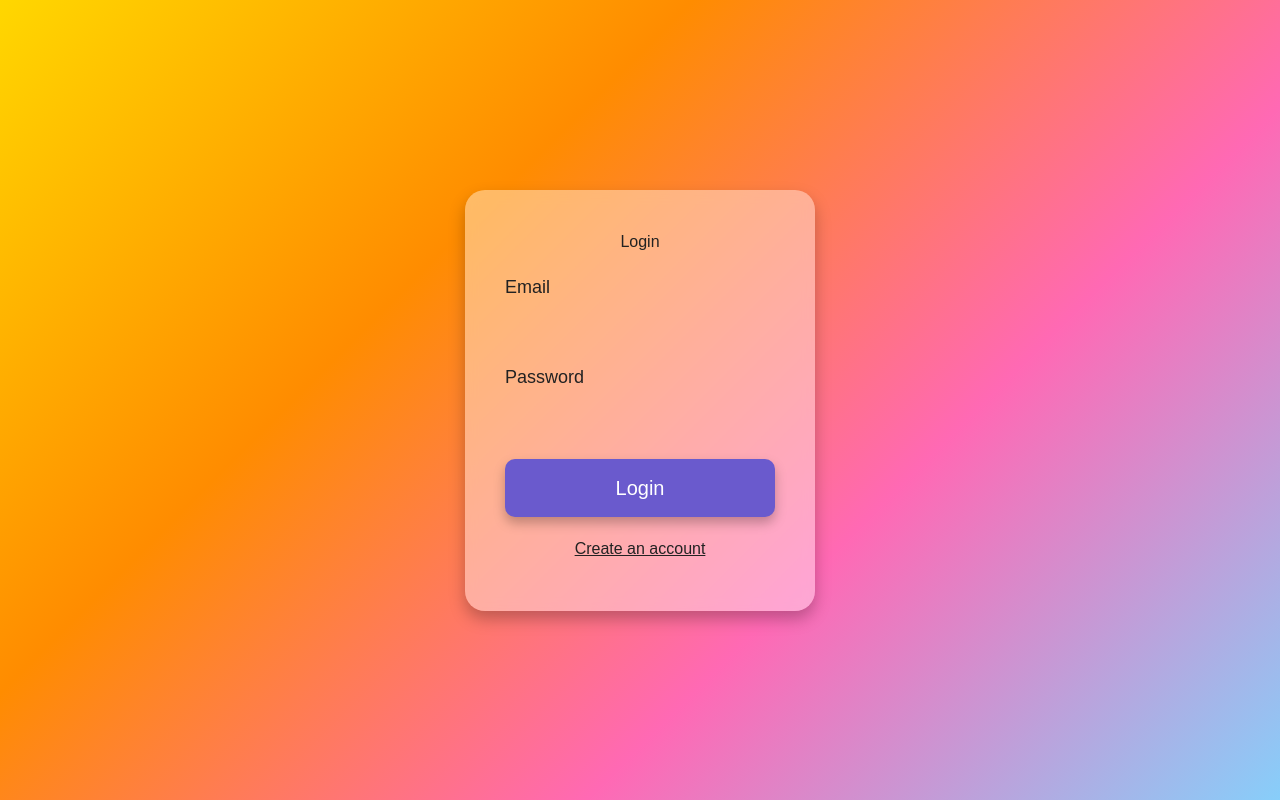
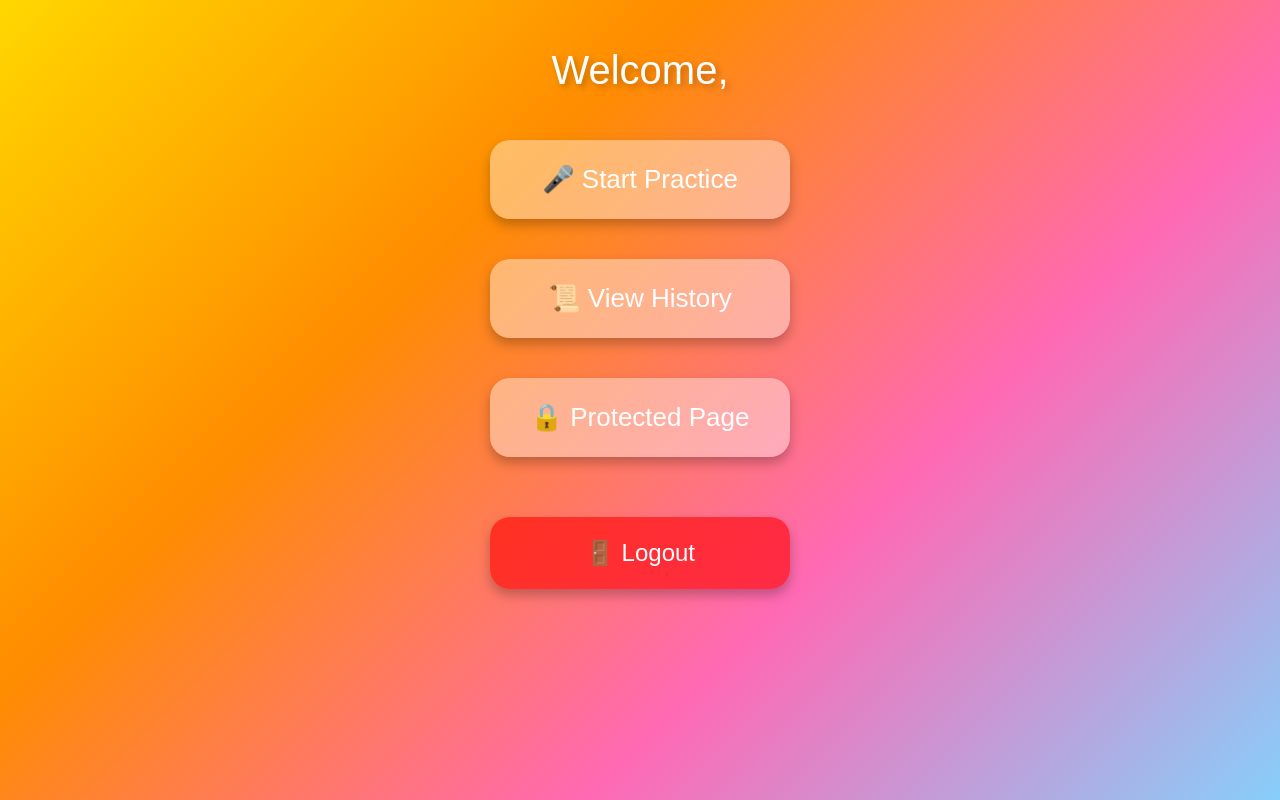
Before and after one commit to Saron-web/speech-practice-helper, a Next.js app: page /dashboard in a window 1280 px wide. Built offline with nearby package versions, Linux system fonts and the light colour scheme; no server answers.

Commit message:
dashboard

```diff
--- a/app/dashboard/page.tsx
+++ b/app/dashboard/page.tsx
@@ -1,124 +1,111 @@
 "use client";
 
-import { useState } from "react";
+import { useAuth } from "../context/AuthContext";
 import { useRouter } from "next/navigation";
-import { useAuth } from "../context/AuthContext"; // adjust path if needed
 
-export default function LoginPage() {
+export default function DashboardPage() {
+  const { user, logout } = useAuth();
   const router = useRouter();
-  const { login } = useAuth(); // use AuthContext login
 
-  const [email, setEmail] = useState("");
-  const [password, setPassword] = useState("");
-  const [error, setError] = useState("");
-
-  const handleLogin = async (e: React.FormEvent<HTMLFormElement>) => {
-    e.preventDefault();
-    setError("");
-
-    try {
-      await login(email, password); // REAL Firebase login through AuthContext
-      router.push("/dashboard");
-    } catch (err: any) {
-      setError(err.message);
-    }
+  const handleLogout = async () => {
+    await logout();
+    router.push("/login");
   };
 
   return (
     <div
       style={{
         minHeight: "100vh",
+        padding: 40,
         display: "flex",
-        justifyContent: "center",
+        flexDirection: "column",
         alignItems: "center",
+        gap: 40,
         background: "linear-gradient(135deg, #FFD700, #FF8C00, #FF69B4, #87CEFA)"
       }}
     >
-      <form
-        onSubmit={handleLogin}
+      <h1
         style={{
-          background: "rgba(255,255,255,0.4)",
-          padding: 40,
-          borderRadius: 20,
-          width: 350,
-          boxShadow: "0 8px 16px rgba(0,0,0,0.25)",
-          backdropFilter: "blur(6px)"
+          fontSize: 40,
+          color: "white",
+          textShadow: "3px 3px 6px rgba(0,0,0,0.25)"
         }}
       >
-        <h2 style={{ textAlign: "center", color: "#222", marginBottom: 20 }}>
-          Login
-        </h2>
+        Welcome, {user?.email}
+      </h1>
 
-        <label style={{ color: "#222", fontSize: 18 }}>Email</label>
-        <input
-          type="email"
-          required
-          value={email}
-          onChange={(e) => setEmail(e.target.value)}
+      {/* Practice Button */}
+      <a
+        href="/practice"
         style={{
-            width: "100%",
-            padding: 12,
-            borderRadius: 10,
-            border: "none",
-            marginBottom: 15
+          width: 300,
+          padding: 20,
+          textAlign: "center",
+          background: "rgba(255,255,255,0.4)",
+          borderRadius: 20,
+          color: "white",
+          fontSize: 26,
+          textDecoration: "none",
+          boxShadow: "0 6px 12px rgba(0,0,0,0.25)"
         }}
-        />
+      >
+        🎤 Start Practice
+      </a>
 
-        <label style={{ color: "#222", fontSize: 18 }}>Password</label>
-        <input
-          type="password"
-          required
-          value={password}
-          onChange={(e) => setPassword(e.target.value)}
+      {/* History Button */}
+      <a
+        href="/history"
         style={{
-            width: "100%",
-            padding: 12,
-            borderRadius: 10,
-            border: "none",
-            marginBottom: 20
+          width: 300,
+          padding: 20,
+          textAlign: "center",
+          background: "rgba(255,255,255,0.4)",
+          borderRadius: 20,
+          color: "white",
+          fontSize: 26,
+          textDecoration: "none",
+          boxShadow: "0 6px 12px rgba(0,0,0,0.25)"
         }}
-        />
+      >
+        📜 View History
+      </a>
 
-        {error && (
-          <p style={{ color: "red", marginBottom: 10, fontSize: 14 }}>{error}</p>
-        )}
+      {/* Protected Page */}
+      <a
+        href="/protected"
+        style={{
+          width: 300,
+          padding: 20,
+          textAlign: "center",
+          background: "rgba(255,255,255,0.4)",
+          borderRadius: 20,
+          color: "white",
+          fontSize: 26,
+          textDecoration: "none",
+          boxShadow: "0 6px 12px rgba(0,0,0,0.25)"
+        }}
+      >
+        🔒 Protected Page
+      </a>
 
+      {/* Logout Button */}
       <button
-          type="submit"
+        onClick={handleLogout}
         style={{
-            width: "100%",
-            padding: 14,
-            borderRadius: 10,
-            background: "#6A5ACD",
+          marginTop: 20,
+          width: 300,
+          padding: 18,
+          borderRadius: 20,
+          background: "rgba(255,0,0,0.6)",
           color: "white",
-            fontSize: 20,
+          fontSize: 24,
           border: "none",
           cursor: "pointer",
-            boxShadow: "0 6px 12px rgba(0,0,0,0.25)",
-            marginBottom: 10
+          boxShadow: "0 6px 12px rgba(0,0,0,0.25)"
         }}
       >
-          Login
+        🚪 Logout
       </button>
-
-        <button
-          type="button"
-          onClick={() => router.push("/register")}
-          style={{
-            width: "100%",
-            padding: 10,
-            borderRadius: 10,
-            background: "transparent",
-            color: "#222",
-            fontSize: 16,
-            border: "none",
-            cursor: "pointer",
-            textDecoration: "underline"
-          }}
-        >
-          Create an account
-        </button>
-      </form>
     </div>
   );
 }
```
Lines whose indentation alone changed are shown as unchanged.
